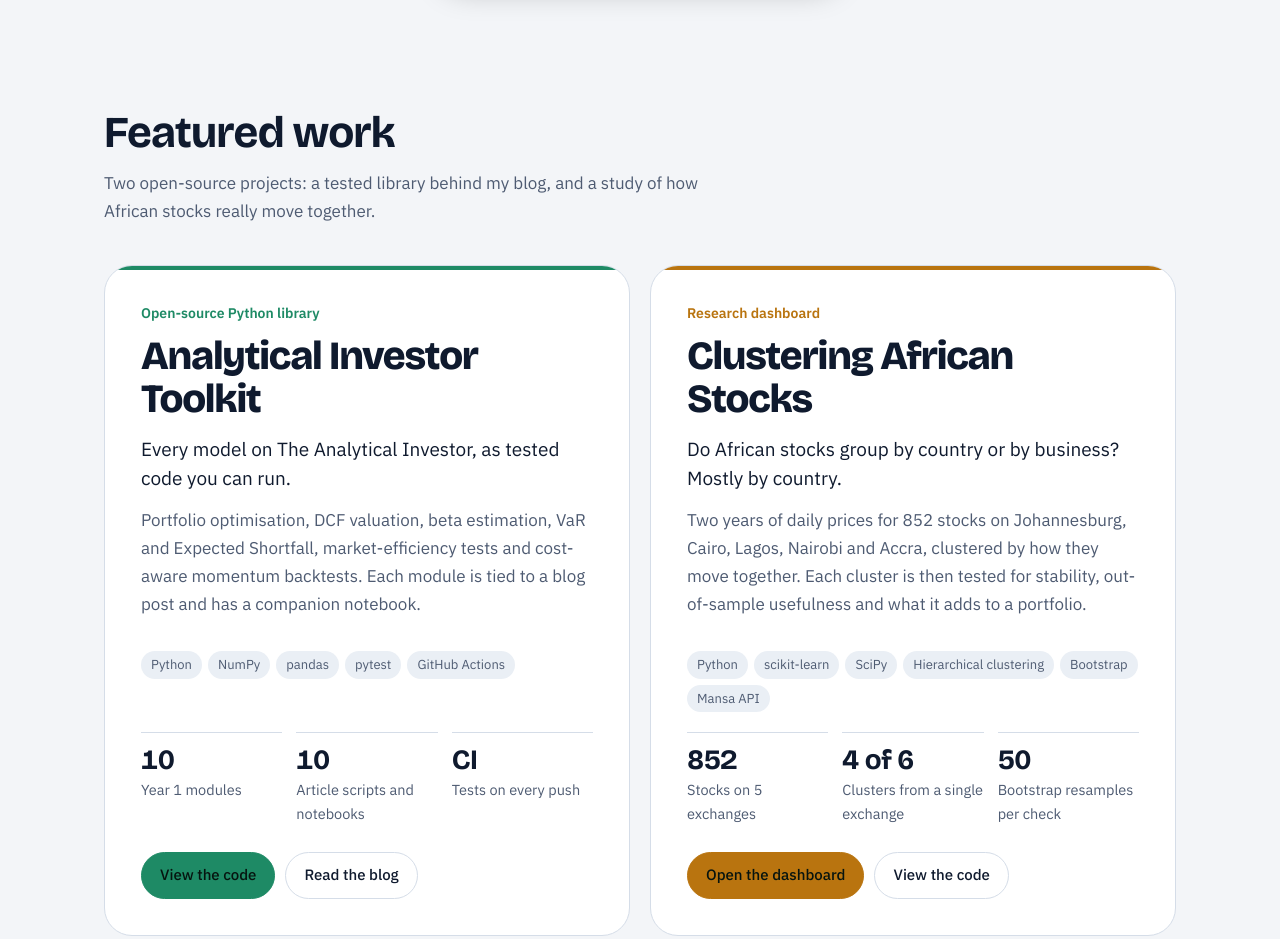
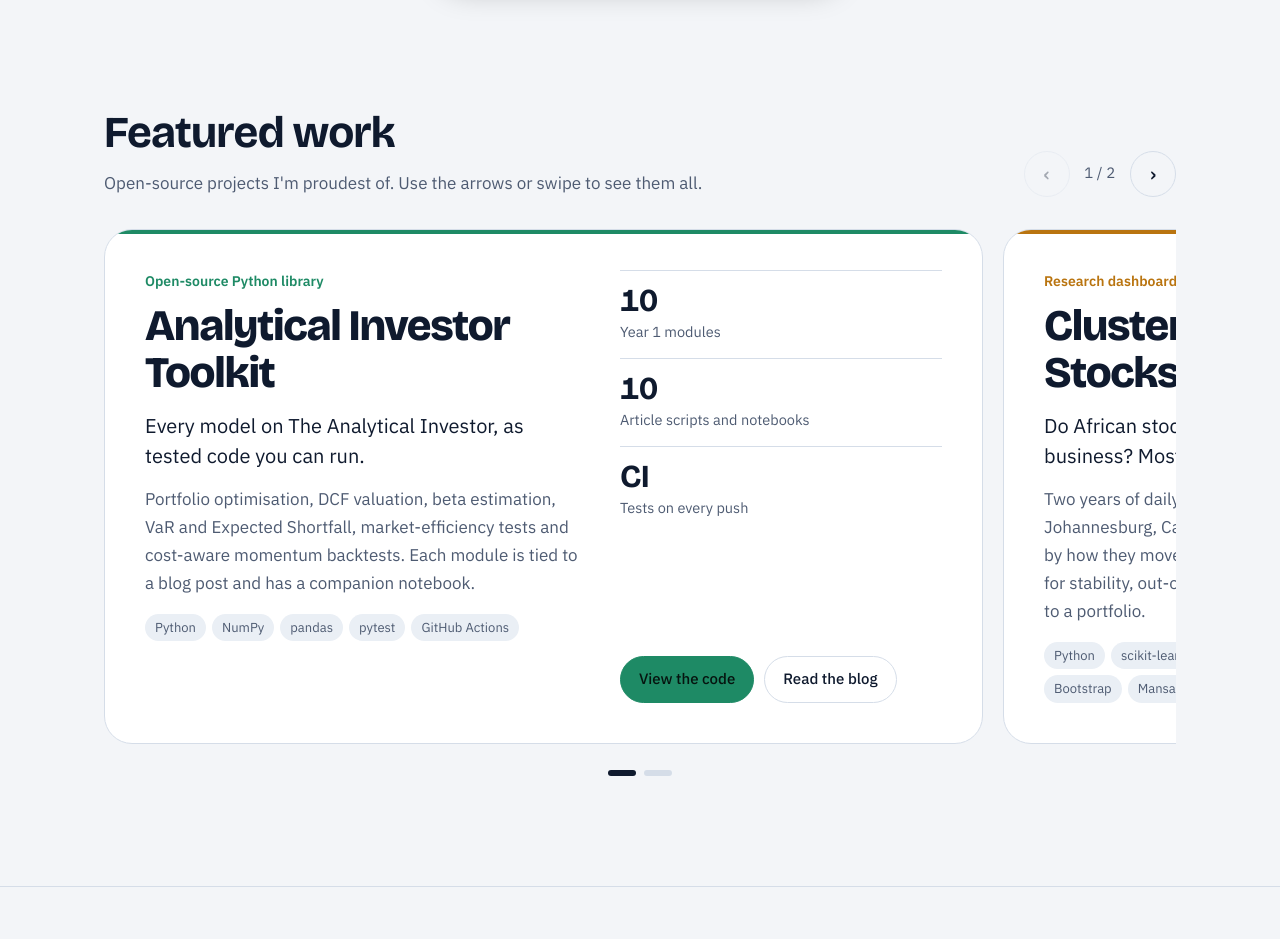
Before and after one commit to TimothyBAine/timothybaine.github.io, a plain HTML site: page index.html in a window 1280 px wide. Shown: the part 802-1741 px from the top of the page. Drawn offline with nearby package versions, Linux system fonts and the light colour scheme; no server answers.

Commit message:
Show featured work as a carousel
One project per slide with the next peeking in; arrows, counter, dots, swipe and arrow keys. New projects are added as another <article class="feature"> in #car-track.

Co-Authored-By: Claude Opus 5.5 <noreply@anthropic.com>

```diff
--- a/index.html
+++ b/index.html
@@ -103,18 +103,30 @@ li[data-s="pub"] .status{color:var(--calm)} li[data-s="wip"] .status{color:var(-
 .roadmap h3{margin:2px 0 6px}
 .roadmap p{color:var(--muted);margin:0}
 
-/* Featured */
-.featured{display:grid;grid-template-columns:1fr 1fr;gap:20px;margin-top:40px}
-.feature{display:flex;flex-direction:column;background:var(--panel);border:1px solid var(--line);border-radius:28px;padding:36px;position:relative;overflow:hidden}
+/* Featured carousel */
+.feat-head{display:flex;justify-content:space-between;align-items:flex-end;gap:24px;flex-wrap:wrap}
+.feat-head .lede{margin:0}
+.car-ctrl{display:flex;align-items:center;gap:10px}
+.car-ctrl .count{color:var(--muted);font-size:15px;min-width:4.5ch;text-align:center}
+.car-btn{width:46px;height:46px;padding:0;justify-content:center;font-size:20px;line-height:1}
+.car-btn:disabled{opacity:.35;cursor:default;border-color:var(--line)}
+.car-track{display:grid;grid-auto-flow:column;grid-auto-columns:82%;gap:20px;margin-top:32px;overflow-x:auto;scroll-snap-type:x mandatory;scroll-behavior:smooth;overscroll-behavior-x:contain;scrollbar-width:none;padding-bottom:4px}
+.car-track::-webkit-scrollbar{display:none}
+.car-track:focus-visible{outline-offset:6px}
+.car-dots{display:flex;gap:8px;justify-content:center;margin-top:22px}
+.car-dots button{width:28px;height:6px;border-radius:3px;border:0;padding:0;background:var(--line);cursor:pointer}
+.car-dots button[aria-current="true"]{background:var(--text)}
+.feature{scroll-snap-align:start;display:grid;grid-template-columns:1.35fr 1fr;gap:40px;background:var(--panel);border:1px solid var(--line);border-radius:28px;padding:40px;position:relative;overflow:hidden}
 .feature::before{content:"";position:absolute;inset:0 0 auto;height:4px;background:var(--accent)}
 .feature.calm{--accent:var(--calm)} .feature.stress{--accent:var(--stress)}
 .feature .kind{color:var(--accent);font-size:14px;font-weight:600;margin-bottom:10px}
-.feature h3{font-size:clamp(28px,3.2vw,40px);font-weight:800;letter-spacing:-.03em;margin-bottom:14px}
+.feature h3{font-size:clamp(28px,3.4vw,44px);font-weight:800;letter-spacing:-.03em;margin-bottom:14px}
 .feature p{color:var(--muted)}
-.feature .q{color:var(--text);font-size:19px;line-height:1.5;margin-bottom:14px}
-.feature .metrics{grid-template-columns:repeat(3,1fr);gap:14px;margin:auto 0 0;padding-top:20px}
-.feature .metrics dt{font-size:28px}
-.feature .cta{margin:26px 0 0}
+.feature .q{color:var(--text);font-size:20px;line-height:1.5;margin-bottom:14px}
+.feature .side{display:flex;flex-direction:column}
+.feature .metrics{gap:14px;margin:0}
+.feature .metrics dt{font-size:32px}
+.feature .cta{margin:auto 0 0;padding-top:26px}
 .feature .btn.primary{background:var(--accent);border-color:var(--accent)}
 
 /* Work */
@@ -159,12 +171,14 @@ footer{padding:40px 0 120px;color:var(--faint);font-size:14px;border-top:1px sol
 @keyframes draw{to{stroke-dashoffset:0}}
 @keyframes fade{to{opacity:1}}
 @media (prefers-reduced-motion:reduce){
-  html{scroll-behavior:auto}
+  html,.car-track{scroll-behavior:auto}
   .chart .price,.chart .band{animation:none;stroke-dashoffset:0;opacity:1}
 }
 
 @media (max-width:900px){
-  .hero .wrap,.split,.case,.featured{grid-template-columns:1fr}
+  .hero .wrap,.split,.case,.feature{grid-template-columns:1fr}
+  .feature{gap:8px}
+  .car-track{grid-auto-columns:88%}
   .hero .wrap{gap:40px}
   .portrait{justify-self:start;width:min(100%,300px)}
   .now,.repos{grid-template-columns:1fr}
@@ -178,6 +192,7 @@ footer{padding:40px 0 120px;color:var(--faint);font-size:14px;border-top:1px sol
   .facts{grid-template-columns:1fr 1fr}
   .case,.feature{padding:24px}
   .feature .metrics{grid-template-columns:1fr 1fr}
+  .car-track{grid-auto-columns:92%;gap:12px}
   section.block{padding:80px 0}
   .dock a{padding:8px 10px;font-size:13px}
 }
@@ -225,15 +240,27 @@ footer{padding:40px 0 120px;color:var(--faint);font-size:14px;border-top:1px sol
 
   <section class="block" id="featured" aria-labelledby="featured-h">
     <div class="wrap">
+      <div class="feat-head">
+        <div>
           <h2 id="featured-h">Featured work</h2>
-      <p class="lede">Two open-source projects: a tested library behind my blog, and a study of how African stocks really move together.</p>
-      <div class="featured">
-        <article class="feature calm">
+          <p class="lede">Open-source projects I'm proudest of. Use the arrows or swipe to see them all.</p>
+        </div>
+        <div class="car-ctrl">
+          <button class="btn car-btn" type="button" id="car-prev" aria-controls="car-track" aria-label="Previous project">‹</button>
+          <span class="count" id="car-count" aria-live="polite">1 / 2</span>
+          <button class="btn car-btn" type="button" id="car-next" aria-controls="car-track" aria-label="Next project">›</button>
+        </div>
+      </div>
+      <div class="car-track" id="car-track" role="region" aria-roledescription="carousel" aria-label="Featured projects" tabindex="0">
+        <article class="feature calm" role="group" aria-roledescription="slide">
+          <div>
             <div class="kind">Open-source Python library</div>
             <h3>Analytical Investor Toolkit</h3>
             <p class="q">Every model on The Analytical Investor, as tested code you can run.</p>
             <p>Portfolio optimisation, DCF valuation, beta estimation, VaR and Expected Shortfall, market-efficiency tests and cost-aware momentum backtests. Each module is tied to a blog post and has a companion notebook.</p>
             <ul class="tags"><li>Python</li><li>NumPy</li><li>pandas</li><li>pytest</li><li>GitHub Actions</li></ul>
+          </div>
+          <div class="side">
             <dl class="metrics">
               <div><dt>10</dt><dd>Year 1 modules</dd></div>
               <div><dt>10</dt><dd>Article scripts and notebooks</dd></div>
@@ -243,13 +270,17 @@ footer{padding:40px 0 120px;color:var(--faint);font-size:14px;border-top:1px sol
               <a class="btn primary" href="https://github.com/TimothyBAine/analytical-investor-toolkit">View the code</a>
               <a class="btn" href="https://analytical-investor.blog">Read the blog</a>
             </div>
+          </div>
         </article>
-        <article class="feature stress">
+        <article class="feature stress" role="group" aria-roledescription="slide">
+          <div>
             <div class="kind">Research dashboard</div>
             <h3>Clustering African Stocks</h3>
             <p class="q">Do African stocks group by country or by business? Mostly by country.</p>
             <p>Two years of daily prices for 852 stocks on Johannesburg, Cairo, Lagos, Nairobi and Accra, clustered by how they move together. Each cluster is then tested for stability, out-of-sample usefulness and what it adds to a portfolio.</p>
             <ul class="tags"><li>Python</li><li>scikit-learn</li><li>SciPy</li><li>Hierarchical clustering</li><li>Bootstrap</li><li>Mansa API</li></ul>
+          </div>
+          <div class="side">
             <dl class="metrics">
               <div><dt>852</dt><dd>Stocks on 5 exchanges</dd></div>
               <div><dt>4 of 6</dt><dd>Clusters from a single exchange</dd></div>
@@ -259,8 +290,10 @@ footer{padding:40px 0 120px;color:var(--faint);font-size:14px;border-top:1px sol
               <a class="btn primary" href="https://timothybaine.github.io/clustering-african-stocks/">Open the dashboard</a>
               <a class="btn" href="https://github.com/TimothyBAine/clustering-african-stocks">View the code</a>
             </div>
+          </div>
         </article>
       </div>
+      <div class="car-dots" id="car-dots" aria-label="Choose a project"></div>
     </div>
   </section>
 
@@ -410,6 +443,42 @@ footer{padding:40px 0 120px;color:var(--faint);font-size:14px;border-top:1px sol
   svg.appendChild(path);
   path.style.setProperty("--len",Math.ceil(path.getTotalLength()));
 
+  // Featured carousel: scroll-snap track with arrows, dots, counter and keys.
+  // Add a project by adding another <article class="feature"> to #car-track.
+  var track=document.getElementById("car-track");
+  if(track){
+    var slides=[].slice.call(track.querySelectorAll(".feature"));
+    var prev=document.getElementById("car-prev"), next=document.getElementById("car-next");
+    var count=document.getElementById("car-count"), dots=document.getElementById("car-dots"), cur=0;
+    slides.forEach(function(sl,i){
+      sl.setAttribute("aria-label",(i+1)+" of "+slides.length);
+      var b=document.createElement("button"); b.type="button";
+      b.setAttribute("aria-label","Show project "+(i+1)+": "+sl.querySelector("h3").textContent);
+      b.addEventListener("click",function(){go(i);}); dots.appendChild(b);
+    });
+    var dotBtns=[].slice.call(dots.children);
+    function go(i){ i=Math.max(0,Math.min(slides.length-1,i)); track.scrollTo({left:slides[i].offsetLeft-slides[0].offsetLeft}); }
+    function sync(){
+      var x=track.scrollLeft, best=0, d=1e9;
+      slides.forEach(function(sl,i){var dd=Math.abs(sl.offsetLeft-slides[0].offsetLeft-x); if(dd<d){d=dd;best=i;}});
+      if(track.scrollLeft+track.clientWidth>=track.scrollWidth-2) best=slides.length-1;
+      cur=best; count.textContent=(cur+1)+" / "+slides.length;
+      prev.disabled=cur===0; next.disabled=cur===slides.length-1;
+      dotBtns.forEach(function(b,i){b.setAttribute("aria-current",i===cur?"true":"false");});
+      slides.forEach(function(sl,i){ sl.toggleAttribute("inert", i!==cur && !visible(sl)); });
+    }
+    function visible(sl){var r=sl.getBoundingClientRect(), t=track.getBoundingClientRect(); return r.left>=t.left-2 && r.right<=t.right+2;}
+    prev.addEventListener("click",function(){go(cur-1);});
+    next.addEventListener("click",function(){go(cur+1);});
+    track.addEventListener("keydown",function(e){
+      if(e.target!==track) return;
+      if(e.key==="ArrowRight"){e.preventDefault();go(cur+1);} else if(e.key==="ArrowLeft"){e.preventDefault();go(cur-1);}
+    });
+    var t; track.addEventListener("scroll",function(){clearTimeout(t); t=setTimeout(sync,60);},{passive:true});
+    addEventListener("resize",sync); sync();
+    if(slides.length<2){ document.querySelector(".car-ctrl").hidden=true; dots.hidden=true; }
+  }
+
   // Dock: highlight the section in view
   var links=[].slice.call(document.querySelectorAll(".dock a"));
   var io=new IntersectionObserver(function(es){es.forEach(function(e){
```
Lines whose indentation alone changed are shown as unchanged.
